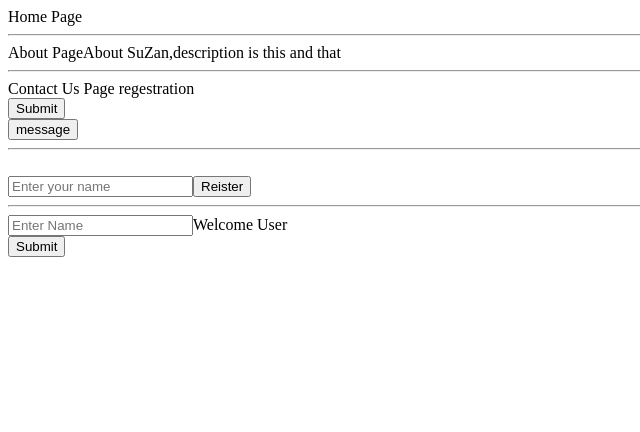
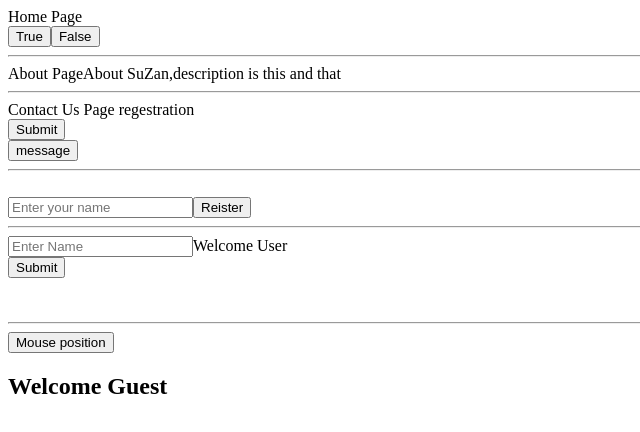
Before and after one commit to ST079/react, a React (Vite) app in the folder blogApp/: page / in a window 1280 px wide. Shown: the top 432 px of the page, without its empty margins (0-640 px from the left). Built offline with nearby package versions, Linux system fonts and the light colour scheme.

Commit message:
conditional rendering

```diff
--- a/blogApp/src/App.jsx
+++ b/blogApp/src/App.jsx
@@ -1,15 +1,17 @@
 import About from "./pages/About";
 import Contact from "./pages/Contact";
 import Home from "./pages/Home";
+import UserGeeting from "./pages/UserGeeting";
 
 const App = () => {
   return (
     <>
-      <Home />
+      <Home isGoal={true} />
       <hr />
       <About title="About SuZan" />
       <hr />
       <Contact formType="regestration" />
+      <UserGeeting isLoggedIn={true} />
     </>
   );
 };
--- a/blogApp/src/pages/Contact.jsx
+++ b/blogApp/src/pages/Contact.jsx
@@ -16,13 +16,14 @@ const Contact = (props) => {
 
   const [name, setName] = useState("");
   const checkRole = () => {
-    // setName(document.getElementById("role").value) === "sujan" ? (
-    //   <Admin />
-    // ) : (
-    //   <User />
-    // );
-    const name = setName(document.getElementById("role").value);
-    console.log(name);
+    setName(document.getElementById("role").value) === "sujan" ? (
+      <Admin />
+    ) : (
+      <User />
+    );
+  };
+  const notify = () => {
+    alert("mouse in");
   };
 
   return (
@@ -41,6 +42,11 @@ const Contact = (props) => {
       {name === "sujan" ? <Admin /> : <User />}
       <br />
       <button onClick={checkRole}>Submit</button>
+      <br />
+      <br />
+      <br />
+      <hr />
+      <button onMouseOver={notify}>Mouse position</button>
     </div>
   );
 };
--- a/blogApp/src/pages/Home.jsx
+++ b/blogApp/src/pages/Home.jsx
@@ -1,5 +1,21 @@
-const Home = () => {
-  return <div>Home Page</div>;
+const Home = (props) => {
+  props.isGoal == true ? <MadeGoal /> : <MissedGoal />;
+  return (
+    <div>
+      Home Page
+      <br />
+      <button>True</button>
+      <button>False</button>
+      <br />
+    </div>
+  );
 };
 
+const MadeGoal = () => {
+  return <>Goal!!!!!!</>;
+};
+
+const MissedGoal = () => {
+  return <>Missed Goal oops</>;
+};
 export default Home;
--- /dev/null
+++ b/blogApp/src/pages/UserGeeting.jsx
@@ -0,0 +1,20 @@
+import PropTypes from "prop-types";
+
+const UserGeeting = (props) => {
+  return props.isLoggedIn ? (
+    <h2>Welcome {props.username}</h2>
+  ) : (
+    <h2>Please LogIn to continue.......</h2>
+  );
+};
+
+UserGeeting.propTypes = {
+  isLoggedIn: PropTypes.bool,
+  username: PropTypes.string,
+};
+
+UserGeeting.defaultProps = {
+  isLoggedIn: false,
+  username: "Guest",
+};
+export default UserGeeting;
```
